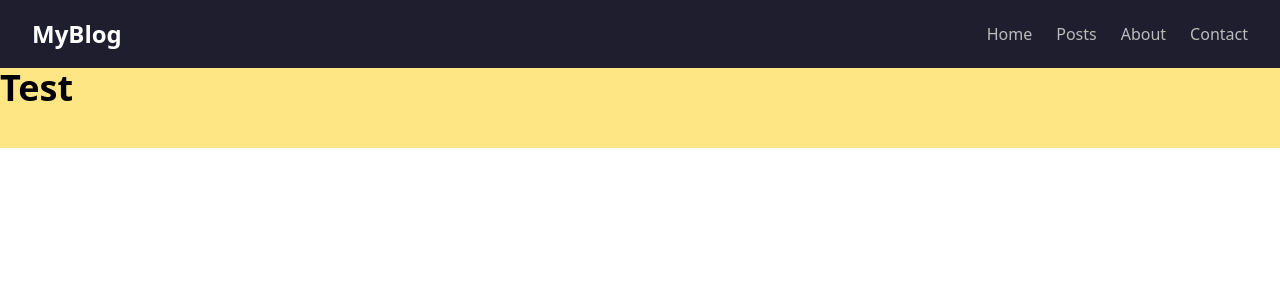
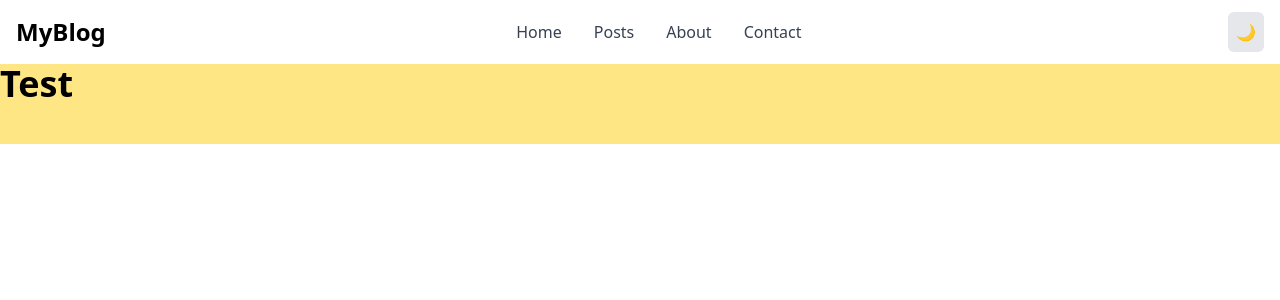
Before and after one commit to AnuragKashyap23/blogapp, a React (Vite) app in the folder frontend/: page /test in a window 1280 px wide. Shown: the top 300 px of the page. Built offline with nearby package versions, Linux system fonts and the light colour scheme.

Commit message:
update Navbar

```diff
--- a/frontend/src/components/Navbar/index.jsx
+++ b/frontend/src/components/Navbar/index.jsx
@@ -1,27 +1,58 @@
 import React from 'react';
 import { Link, NavLink } from 'react-router-dom';
-import styles from './style.module.css'; // CSS module for scoped styles
+import useTheme from '../../hooks/useTheme'; // Adjust path as needed
 
 const Navbar = () => {
+  const { isDark, toggleTheme } = useTheme();
+
   return (
-    <nav className={styles.navbar}>
-      <div className={styles.logo}>
-        <Link to="/">MyBlog</Link>
+    <nav className="bg-white dark:bg-gray-900 shadow-md transition-colors duration-300 ease-in-out">
+      <div className="container mx-auto flex items-center justify-between px-4 py-3">
+
+        {/* Logo */}
+        <div className="text-2xl font-bold text-primary-600 dark:text-primary-400">
+          <Link to="/">MyBlog</Link>
+        </div>
+
+        {/* Navigation Links */}
+        <ul className="hidden md:flex space-x-8 text-gray-700 dark:text-gray-300 font-medium">
+          {[
+            { to: '/', label: 'Home', end: true },
+            { to: '/posts', label: 'Posts' },
+            { to: '/about', label: 'About' },
+            { to: '/contact', label: 'Contact' },
+          ].map(({ to, label, end }) => (
+            <li key={to}>
+              <NavLink
+                to={to}
+                end={end}
+                className={({ isActive }) =>
+                  `hover:text-primary-600 dark:hover:text-primary-400 transition ${
+                    isActive
+                      ? 'text-primary-600 dark:text-primary-400 font-semibold'
+                      : 'text-gray-700 dark:text-gray-300'
+                  }`
+                }
+              >
+                {label}
+              </NavLink>
+            </li>
+          ))}
+        </ul>
+
+        {/* Theme Toggle Button */}
+        <button
+          onClick={toggleTheme}
+          aria-label="Toggle Dark Mode"
+          className="ml-4 p-2 rounded-md bg-gray-200 dark:bg-gray-700 text-gray-800 dark:text-gray-200 hover:bg-gray-300 dark:hover:bg-gray-600 transition"
+          title="Toggle Dark Mode"
+        >
+          {isDark ? '☀️' : '🌙'}
+        </button>
+
+        {/* Mobile Menu Placeholder (optional) */}
+        {/* For mobile menu toggle button you can add here if needed */}
       </div>
-      <ul className={styles.navLinks}>
-        <li>
-          <NavLink to="/" end activeClassName={styles.active}>Home</NavLink>
-        </li>
-        <li>
-          <NavLink to="/posts" activeClassName={styles.active}>Posts</NavLink>
-        </li>
-        <li>
-          <NavLink to="/about" activeClassName={styles.active}>About</NavLink>
-        </li>
-        <li>
-          <NavLink to="/contact" activeClassName={styles.active}>Contact</NavLink>
-        </li>
-      </ul>
     </nav>
   );
 };
```
